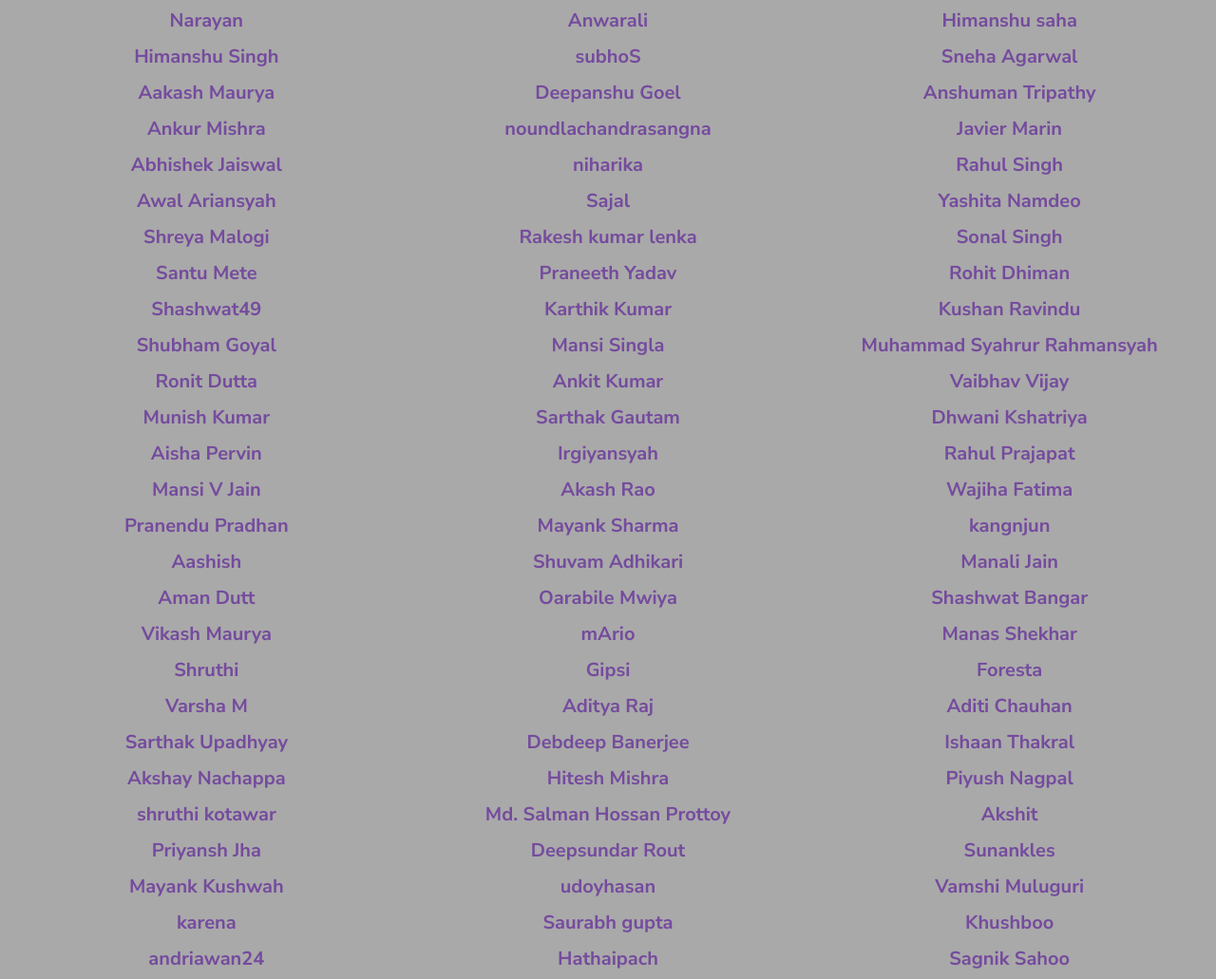
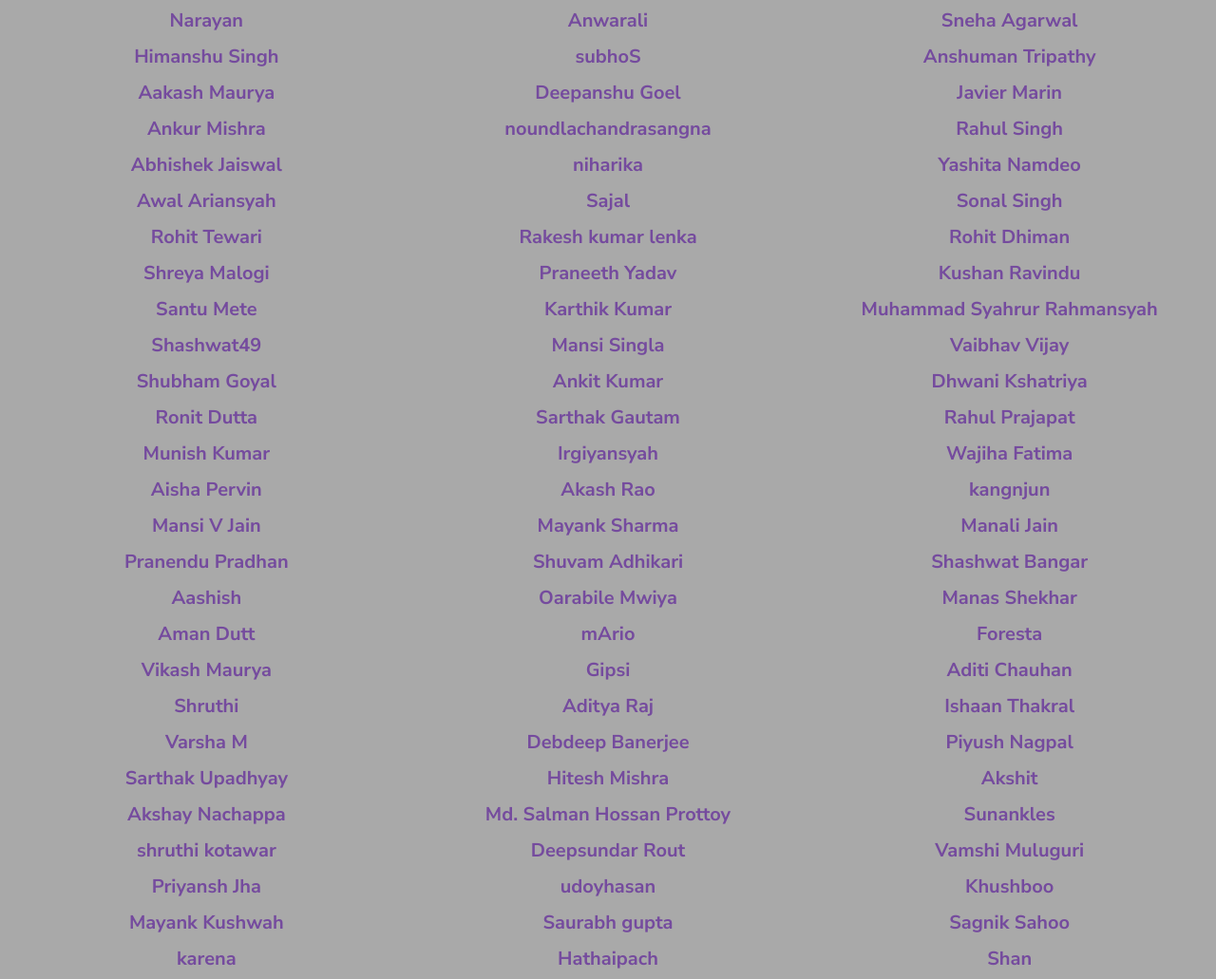
Before and after one commit to CodeMacrocosm/Pull-a-Thon, a plain HTML site: page index.html in a window 1280 px wide. Shown: the part 923-1954 px from the top of the page at 95% size. Drawn offline with nearby package versions, Linux system fonts and the light colour scheme; a web font is replaced by a local one.

Commit message:
Added my profile link

```diff
--- a/index.html
+++ b/index.html
@@ -64,6 +64,9 @@
             </li>
             <li>
               <a target="_blank" href="https://github.com/snowfluke">Awal Ariansyah</a>
+            </li>
+            <li>
+              <a target="_blank" href="https://github.com/rtewari056">Rohit Tewari</a>
             </li>
             <li>
               <a target="_blank" href="https://github.com/shreyamalogi">Shreya Malogi</a>
```
